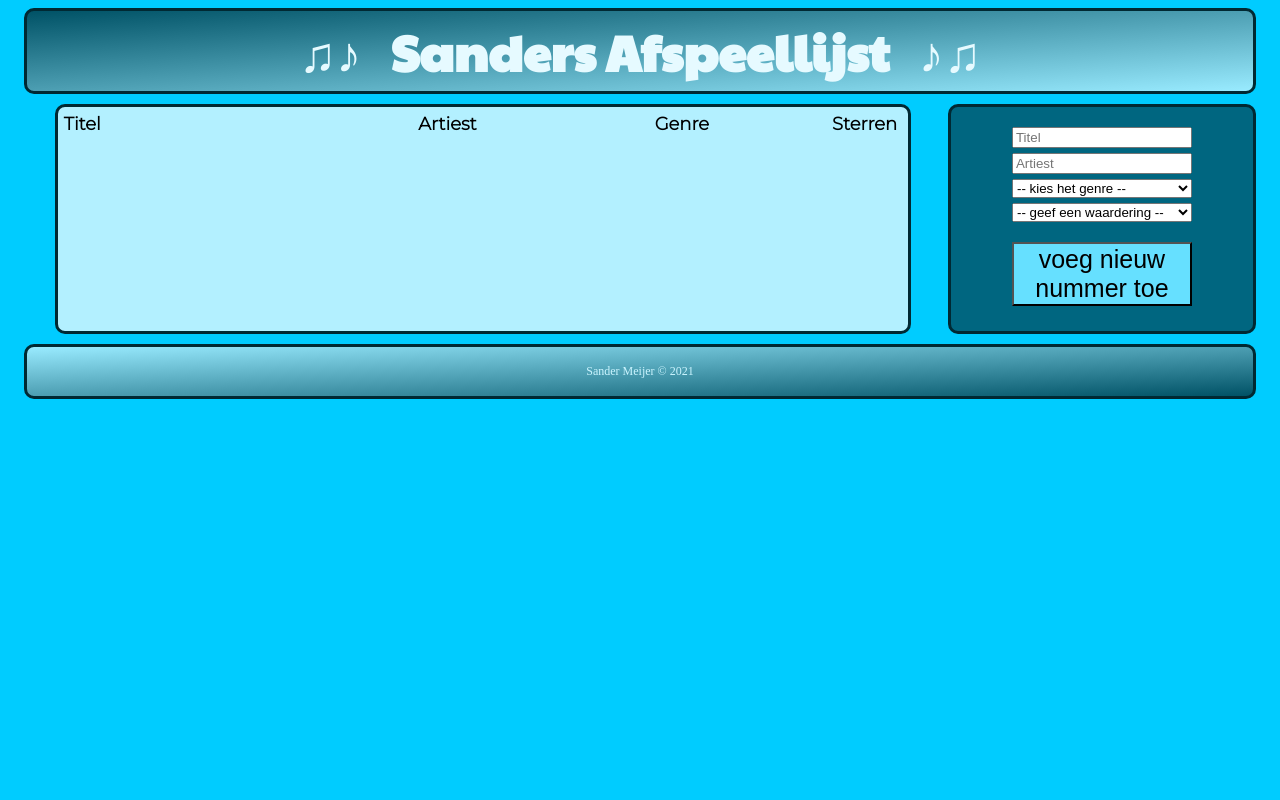
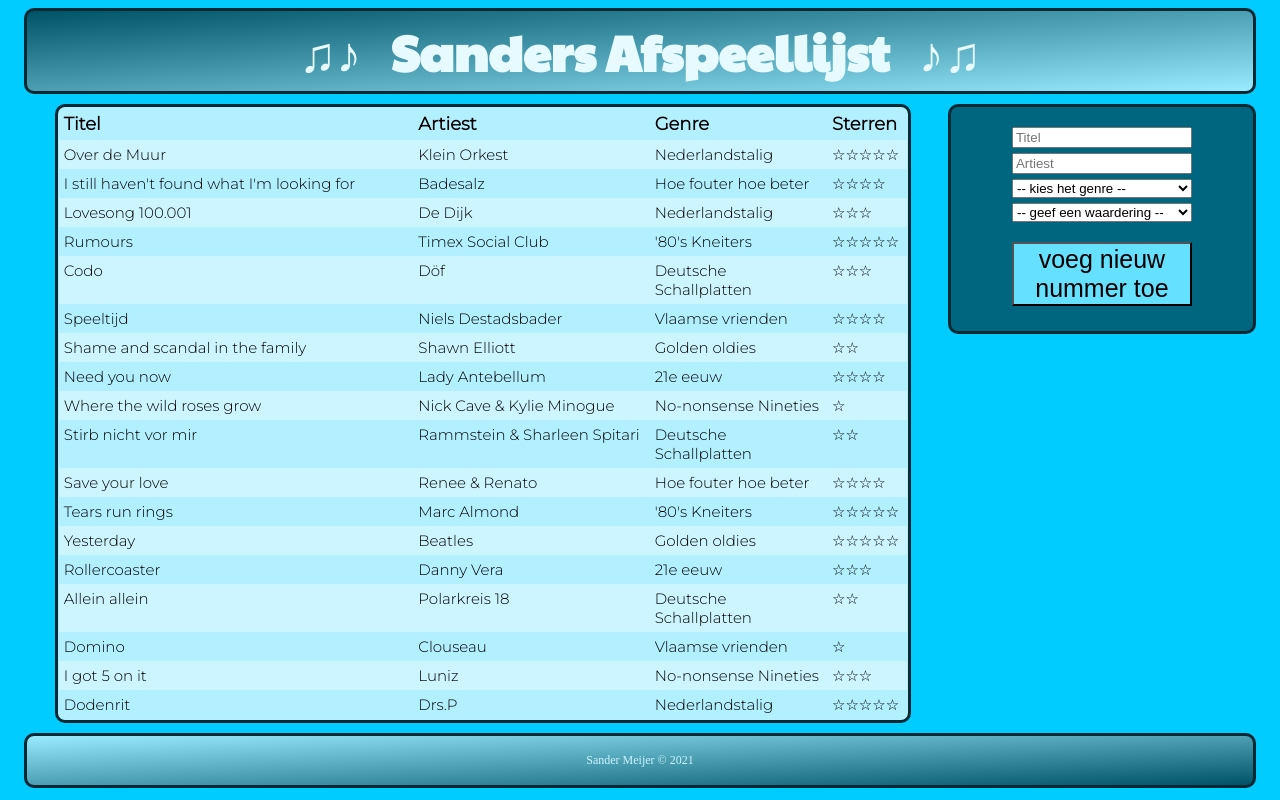
Before and after one commit to sandermeijer1972/Sander_Meijer-Lil-Playlist, a React (Create React App) app: page / in a window 1280 px wide. Built offline with nearby package versions, Linux system fonts and the light colour scheme.

Commit message:
added songs

```diff
--- a/src/Components/SongOverview.js
+++ b/src/Components/SongOverview.js
@@ -7,27 +7,26 @@ class SongOverview extends React.Component {
     constructor() {
         super()
         this.state = {
-            songs: []
-            // songs: [
-            //     {id: 1, title: "Over de Muur", artist: "Klein Orkest", genre: "Nederlandstalig", stars: "☆☆☆☆☆"},
-            //     {id: 2, title: "I still haven't found what I'm looking for", artist: "Badesalz", genre: "Hoe fouter hoe beter", stars: "☆☆☆☆"},
-            //     {id: 3, title: "Lovesong 100.001", artist: "De Dijk", genre: "Nederlandstalig", stars: "☆☆☆"},
-            //     {id: 4, title: "Rumours", artist: "Timex Social Club", genre: "'80's Kneiters", stars: "☆☆☆☆☆"},
-            //     {id: 5, title: "Codo", artist: "Döf", genre: "Deutsche Schallplatten", stars: "☆☆☆"},
-            //     {id: 6, title: "Speeltijd", artist: "Niels Destadsbader", genre: "Vlaamse vrienden", stars: "☆☆☆☆"},
-            //     {id: 7, title: "Shame and scandal in the family", artist: "Shawn Elliott", genre: "Golden oldies", stars: "☆☆"},
-            //     {id: 8, title: "Need you now", artist: "Lady Antebellum", genre: "21e eeuw", stars: "☆☆☆☆"},
-            //     {id: 9, title: "Where the wild roses grow", artist: "Nick Cave & Kylie Minogue", genre: "No-nonsense Nineties", stars: "☆"},
-            //     {id: 10, title: "Stirb nicht vor mir", artist: "Rammstein & Sharleen Spitari", genre: "Deutsche Schallplatten", stars: "☆☆"},
-            //     {id: 11, title: "Save your love", artist: "Renee & Renato", genre: "Hoe fouter hoe beter", stars: "☆☆☆☆"},
-            //     {id: 12, title: "Tears run rings", artist: "Marc Almond", genre: "'80's Kneiters", stars: "☆☆☆☆☆"},
-            //     {id: 13, title: "Yesterday", artist: "Beatles", genre: "Golden oldies", stars: "☆☆☆☆☆"},
-            //     {id: 14, title: "Rollercoaster", artist: "Danny Vera", genre: "21e eeuw", stars: "☆☆☆"},
-            //     {id: 15, title: "Allein allein", artist: "Polarkreis 18", genre: "Deutsche Schallplatten", stars: "☆☆"},
-            //     {id: 16, title: "Domino", artist: "Clouseau", genre: "Vlaamse vrienden", stars: "☆"},
-            //     {id: 17, title: "I got 5 on it", artist: "Luniz", genre: "No-nonsense Nineties", stars: "☆☆☆"},
-            //     {id: 18, title: "Dodenrit", artist: "Drs.P", genre: "Nederlandstalig", stars: "☆☆☆☆☆"}
-            // ]
+            songs: [
+                {id: 1, title: "Over de Muur", artist: "Klein Orkest", genre: "Nederlandstalig", stars: "☆☆☆☆☆"},
+                {id: 2, title: "I still haven't found what I'm looking for", artist: "Badesalz", genre: "Hoe fouter hoe beter", stars: "☆☆☆☆"},
+                {id: 3, title: "Lovesong 100.001", artist: "De Dijk", genre: "Nederlandstalig", stars: "☆☆☆"},
+                {id: 4, title: "Rumours", artist: "Timex Social Club", genre: "'80's Kneiters", stars: "☆☆☆☆☆"},
+                {id: 5, title: "Codo", artist: "Döf", genre: "Deutsche Schallplatten", stars: "☆☆☆"},
+                {id: 6, title: "Speeltijd", artist: "Niels Destadsbader", genre: "Vlaamse vrienden", stars: "☆☆☆☆"},
+                {id: 7, title: "Shame and scandal in the family", artist: "Shawn Elliott", genre: "Golden oldies", stars: "☆☆"},
+                {id: 8, title: "Need you now", artist: "Lady Antebellum", genre: "21e eeuw", stars: "☆☆☆☆"},
+                {id: 9, title: "Where the wild roses grow", artist: "Nick Cave & Kylie Minogue", genre: "No-nonsense Nineties", stars: "☆"},
+                {id: 10, title: "Stirb nicht vor mir", artist: "Rammstein & Sharleen Spitari", genre: "Deutsche Schallplatten", stars: "☆☆"},
+                {id: 11, title: "Save your love", artist: "Renee & Renato", genre: "Hoe fouter hoe beter", stars: "☆☆☆☆"},
+                {id: 12, title: "Tears run rings", artist: "Marc Almond", genre: "'80's Kneiters", stars: "☆☆☆☆☆"},
+                {id: 13, title: "Yesterday", artist: "Beatles", genre: "Golden oldies", stars: "☆☆☆☆☆"},
+                {id: 14, title: "Rollercoaster", artist: "Danny Vera", genre: "21e eeuw", stars: "☆☆☆"},
+                {id: 15, title: "Allein allein", artist: "Polarkreis 18", genre: "Deutsche Schallplatten", stars: "☆☆"},
+                {id: 16, title: "Domino", artist: "Clouseau", genre: "Vlaamse vrienden", stars: "☆"},
+                {id: 17, title: "I got 5 on it", artist: "Luniz", genre: "No-nonsense Nineties", stars: "☆☆☆"},
+                {id: 18, title: "Dodenrit", artist: "Drs.P", genre: "Nederlandstalig", stars: "☆☆☆☆☆"}
+            ]
         }
     }
 
```
